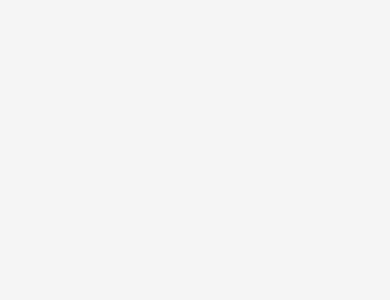
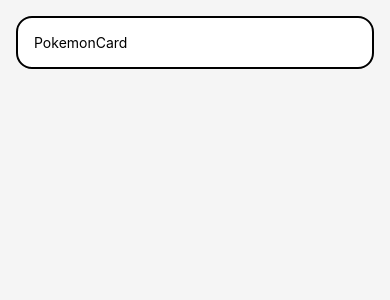
Before and after one commit to KiranBabu007/React-Native, a React Native app in the folder Pokemon/Pokemon/: screen / in a window 390 px wide. Shown: the top 300 px of the page. Built offline with nearby package versions, Linux system fonts and the light colour scheme.

Commit message:
Refactor App.js and PokemonCard.js

```diff
--- a/Pokemon/Pokemon/App.js
+++ b/Pokemon/Pokemon/App.js
@@ -1,18 +1,21 @@
-import { StatusBar } from 'expo-status-bar';
-import { StyleSheet, Text, View } from 'react-native';
+import { StatusBar } from "expo-status-bar";
+import { StyleSheet, Text, SafeAreaView, Platform } from "react-native";
+import PokemonCard from "./components/PokemonCard";
 
 export default function App() {
+
+
   return (
-    <View style={styles.container}>
-
-    </View>
+    <SafeAreaView style={styles.container}>
+      <PokemonCard />
+    </SafeAreaView>
   );
 }
 
 const styles = StyleSheet.create({
   container: {
     flex: 1,
-    backgroundColor: '#f5f5f5',
-
+    backgroundColor: "#f5f5f5",
+    paddingTop: Platform.OS === "android" ? 15 : 0,
   },
 });
--- a/Pokemon/Pokemon/components/PokemonCard.js
+++ b/Pokemon/Pokemon/components/PokemonCard.js
@@ -1 +1,30 @@
-rnfce
+import { View, Text, StyleSheet, Platform } from "react-native";
+
+export default function PokemonCard() {
+  return (
+    <View style={styles.card}>
+      <Text>PokemonCard</Text>
+    </View>
+  );
+}
+
+const styles = StyleSheet.create({
+  card: {
+    backgroundColor: "white",
+    borderRadius: 16,
+    borderWidth: 2,
+    padding: 16,
+    margin: 16,
+    ...Platform.select({
+      ios: {
+        shadowOffset: { width: 2, height: 2 },
+        shadowColor: "#333",
+        shadowOpacity: 0.5,
+        shadowRadius: 4,
+      },
+      android: {
+        elevation: 5,
+      },
+    }),
+  },
+});
```
